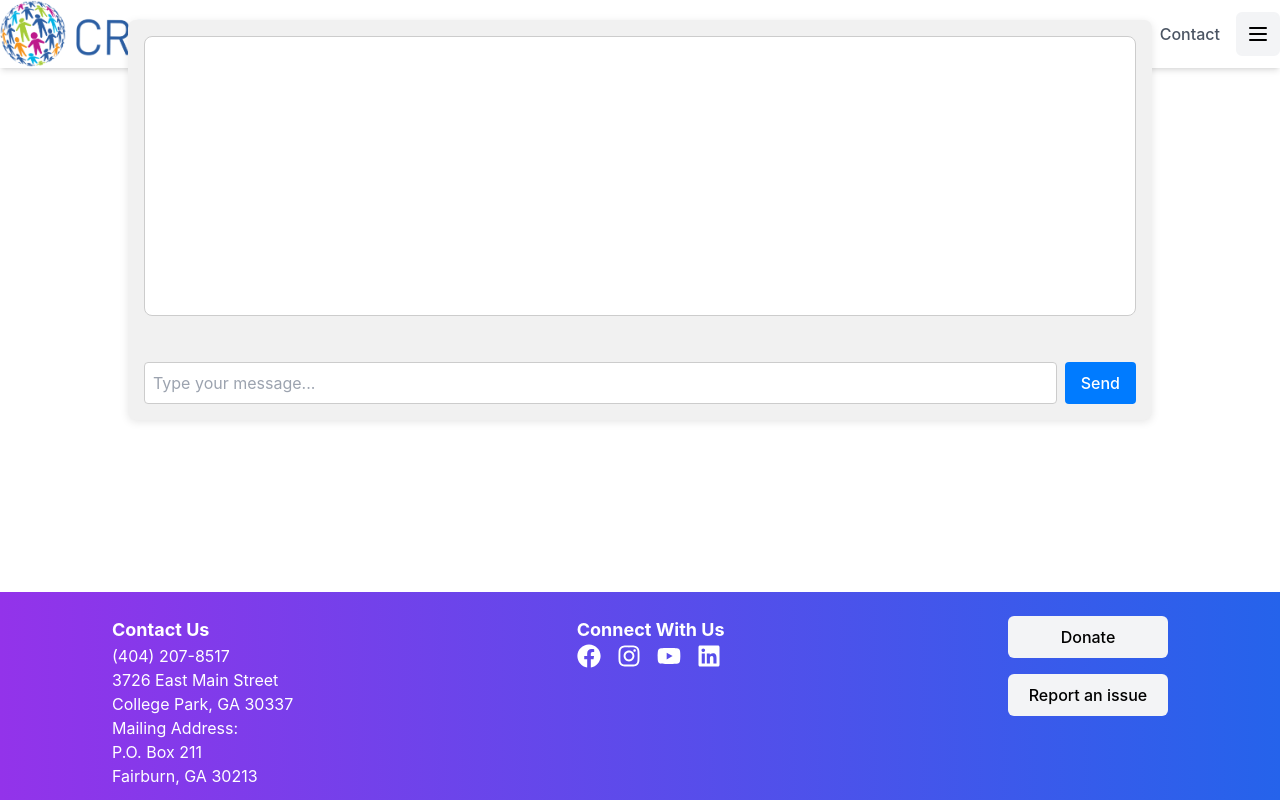
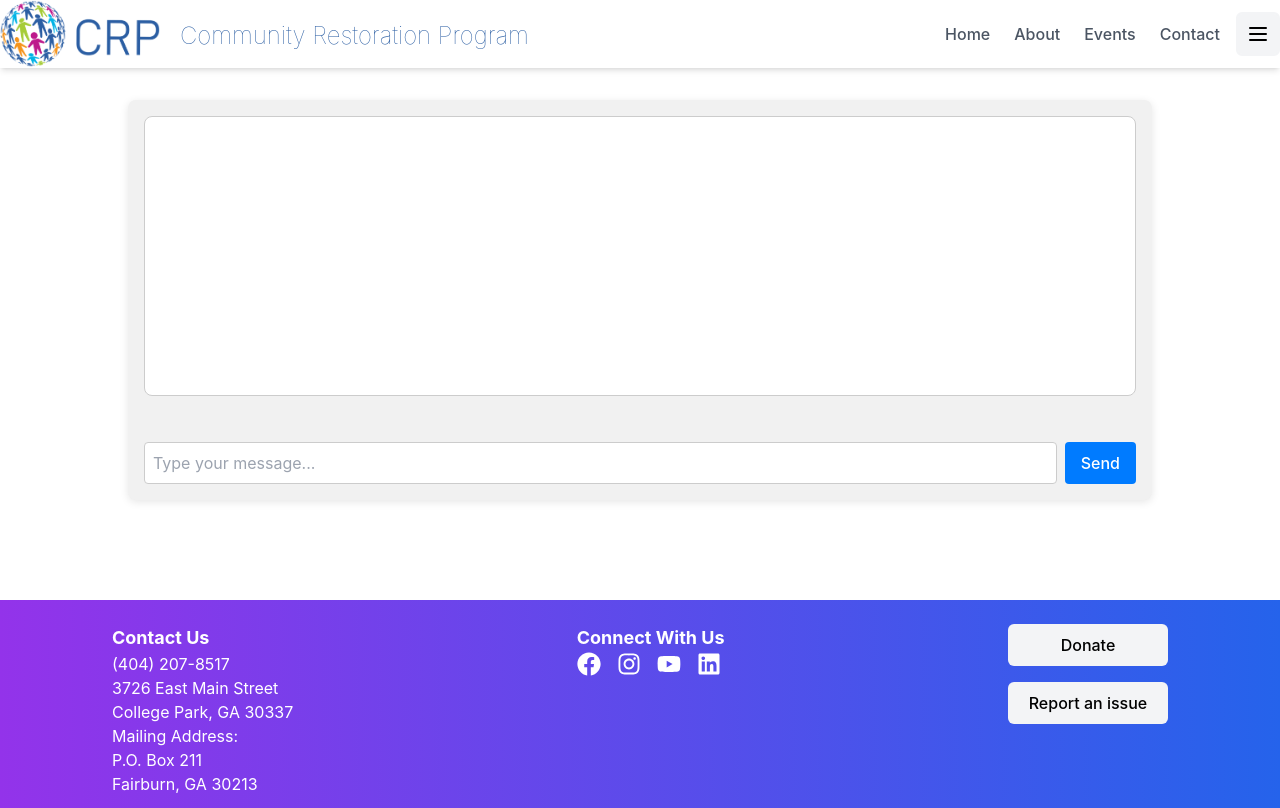
Before and after one commit to megane18/TCRP12, a React (Vite) app in the folder tcrp/: page /chat in a window 1280 px wide. Built offline with nearby package versions, Linux system fonts and the light colour scheme.

Commit message:
gave chatbot context

```diff
--- a/tcrp/src/App.css
+++ b/tcrp/src/App.css
@@ -56,9 +56,9 @@
   flex-direction: column;
   justify-content: space-between;
   align-items: center;
-  height: 50vh; /* Reduced the height */
+  height: 50vh; /* Keeps the chatbot compact */
   width: 80%; /* Set width to 80% of the page */
-  margin: 20px auto; /* Centered horizontally */
+  margin: 100px auto; /* Adjust margin-top to bring it down */
   padding: 1rem;
   background-color: #f1f1f1;
   box-shadow: 0 2px 8px rgba(0, 0, 0, 0.1);
```
Also changed, not shown: 1 other file (tests, documents, lock files or other folders).
